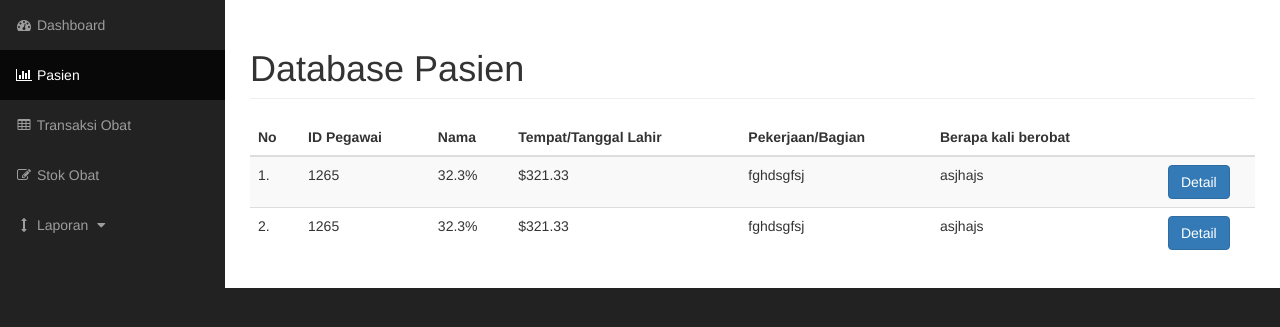
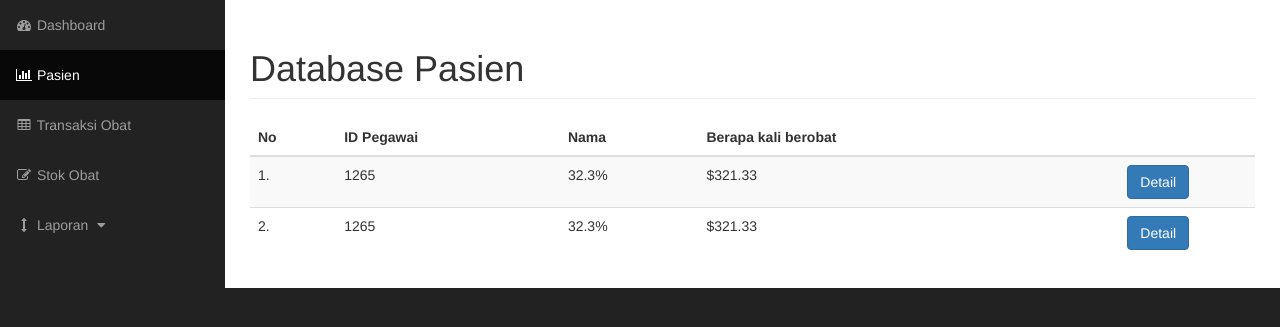
Before and after one commit to fasyauliuli/klinik, a PHP site: page /pasien.php in a window 1280 px wide. Shown: the part 51-378 px from the top of the page. Run offline with PHP 8.4, Linux system fonts and the light colour scheme.

Commit message:
ada yang diganti di tabel

```diff
--- a/pasien.php
+++ b/pasien.php
@@ -113,8 +113,6 @@
                                         <th>No</th>
                                         <th>ID Pegawai</th>
                                         <th>Nama</th>
-										<th>Tempat/Tanggal Lahir</th>
-                                        <th>Pekerjaan/Bagian</th>
 										<th>Berapa kali berobat</th>
 										<th></th>
                                     </tr>
@@ -125,8 +123,6 @@
                                         <td>1265</td>
                                         <td>32.3%</td>
                                         <td>$321.33</td>
-										<td>fghdsgfsj</td>
-										<td>asjhajs</td>
 										<td>
 										<!-- Provides extra visual weight and identifies the primary action in a set of buttons -->
 											<a href="detail.php">
@@ -141,8 +137,6 @@
                                         <td>1265</td>
                                         <td>32.3%</td>
                                         <td>$321.33</td>
-										<td>fghdsgfsj</td>
-										<td>asjhajs</td>
 										<td>
 										<!-- Provides extra visual weight and identifies the primary action in a set of buttons -->
 											<a href="detail.html">
```
